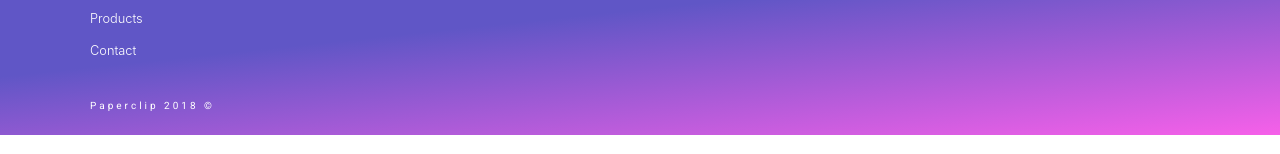
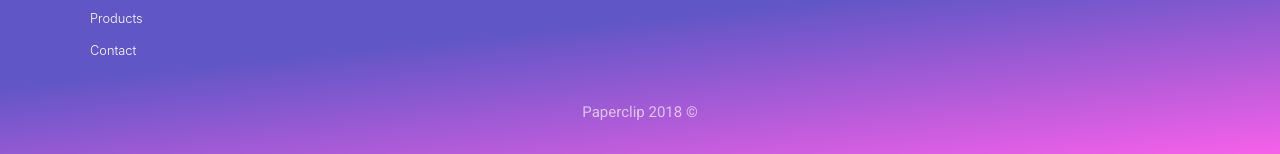
Before and after one commit to joannapuno/Paperclip-stationery, a plain HTML site: page index.html in a window 1280 px wide. Shown: the part 2865-3019 px from the top of the page. Drawn offline with nearby package versions, Linux system fonts and the light colour scheme; files whose address does not match are found by name.

Commit message:
push-class

```diff
--- a/css/styles.css
+++ b/css/styles.css
@@ -845,3 +845,9 @@ footer span {
     letter-spacing: 0.3em;
 
 }
+
+footer p {
+    color: rgba(255, 255, 255, 0.639);
+    font-size: 15px;
+
+}
--- a/index.html
+++ b/index.html
@@ -173,7 +173,7 @@
                             </ul>
                     </div>
                 </div>
-                <span>Paperclip 2018 &copy;</span>
+                <p>Paperclip 2018 &copy;</p>
             </div>
 
         </footer>
```
Also changed, not shown: about.html (+2 -1 lines), contact.html (+2 -1 lines), products.html (+1 -1 lines).
